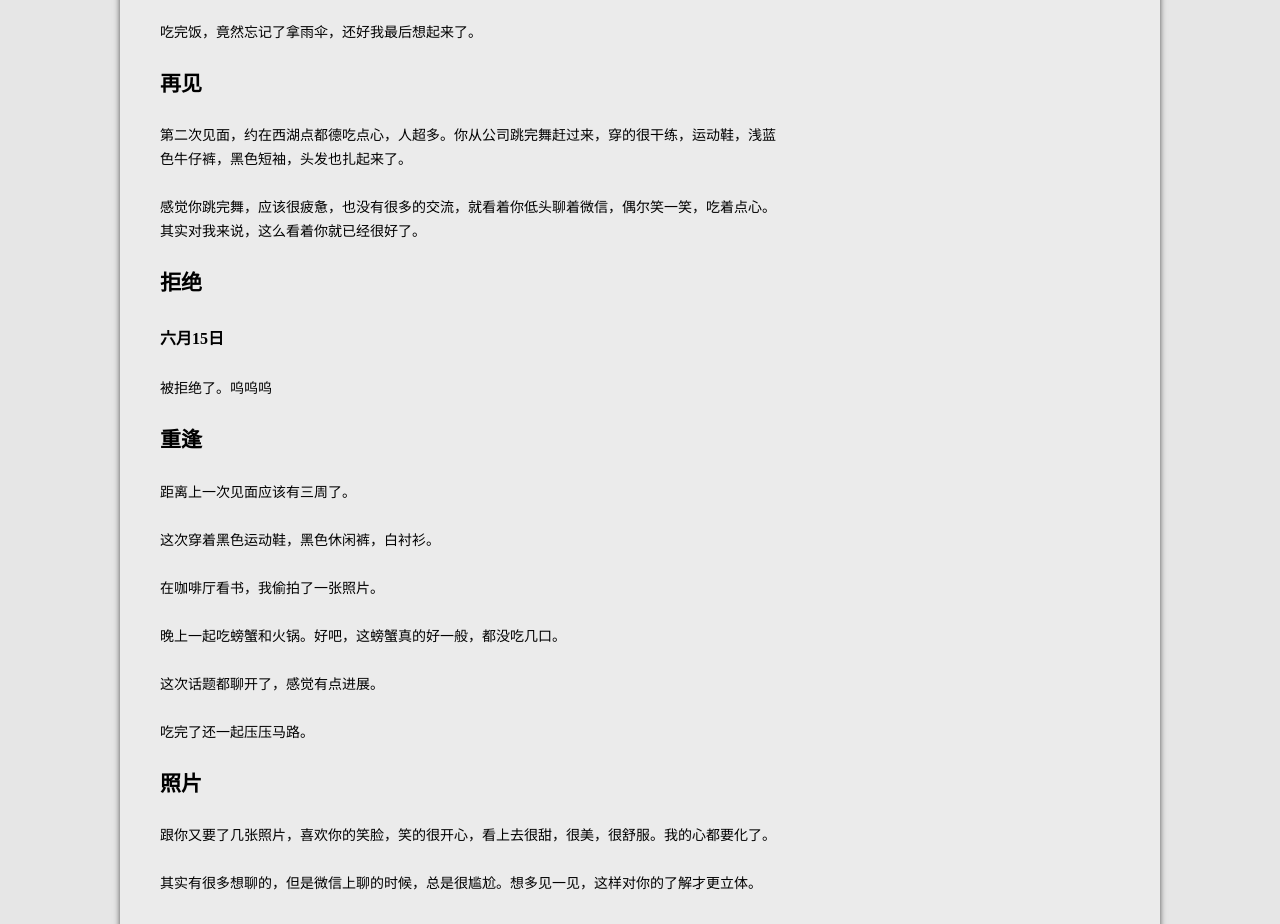
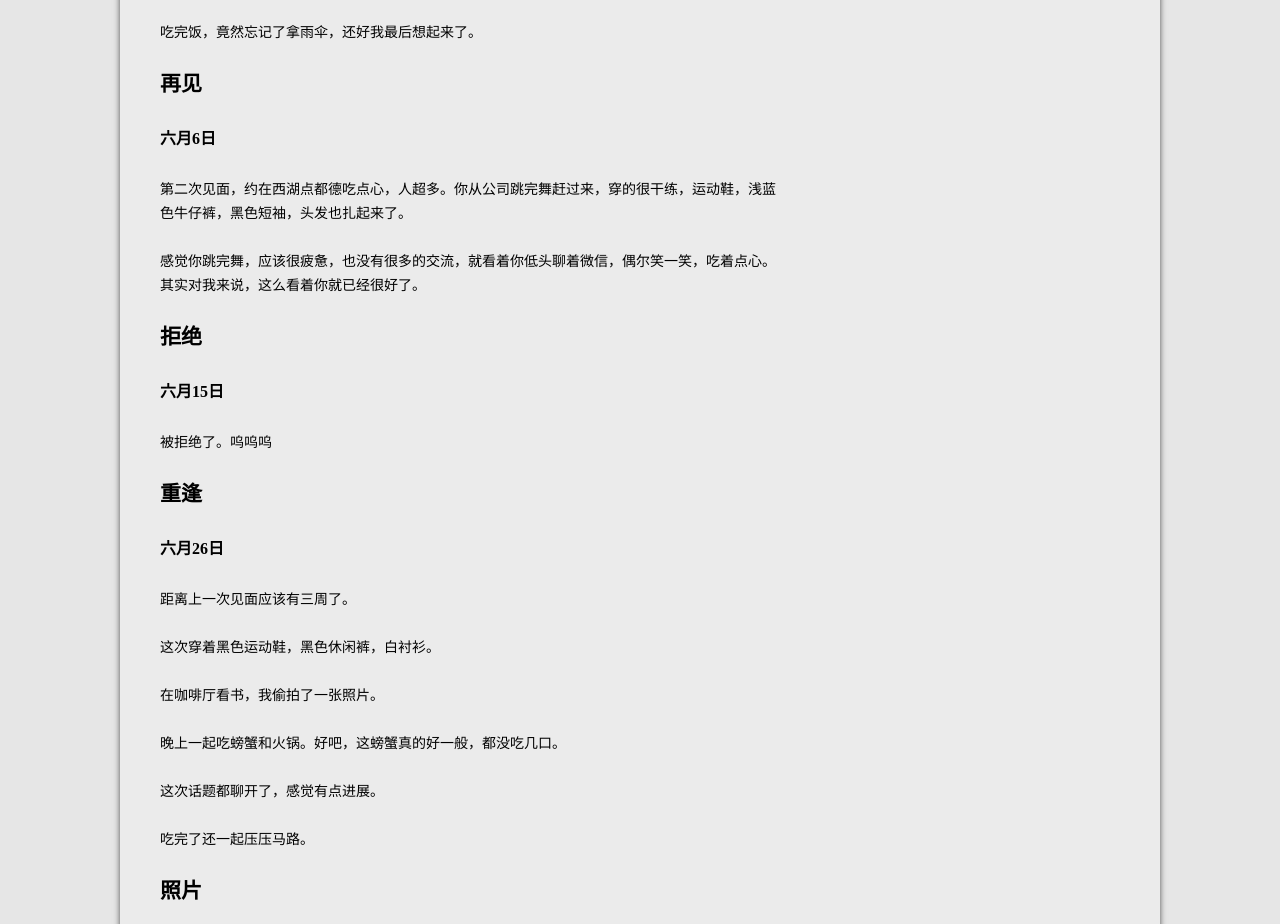
Before and after one commit to SuperTao/SuperTao.github.io, a plain HTML site: page 2021/07/07/我和婉君的故事/index.html in a window 1280 px wide. Shown: the part 1169-2093 px from the top of the page. Drawn offline with Linux system fonts and the light colour scheme.

Commit message:
Site updated: 2021-07-08 20:30:35

```diff
--- a/2021/07/07/我和婉君的故事/index.html
+++ b/2021/07/07/我和婉君的故事/index.html
@@ -28,7 +28,7 @@
 <meta property="og:description" content="前言五月14日妈妈推荐给我一个微信，说是朋友介绍。 我就这样添加了你的微信。 五月15日第一次聊天，原来你是湖北的女孩。 五月16日第一次收到小姐姐的照片，虽然戴着口罩，但是眼睛好美。 又收到一张，我承认，我心动了。 初见五月30日第一次约小姐姐，一开始还没见着，所以微信语音，问了你的位置。没想到你直接到五楼吃饭的地方，通话的时候，感觉声音挺好听的。 穿着匡威帆布鞋，黑色长裤，浅蓝色的衬衫。穿搭很">
 <meta property="og:locale" content="en_US">
 <meta property="article:published_time" content="2021-07-07T15:39:03.652Z">
-<meta property="article:modified_time" content="2021-07-08T12:18:38.504Z">
+<meta property="article:modified_time" content="2021-07-08T12:30:07.249Z">
 <meta property="article:author" content="John Doe">
 <meta name="twitter:card" content="summary">
 
@@ -88,7 +88,7 @@
 
         <div class="comments-link">
 
-            <a href="javascript:void(0);" data-url="http://example.com/2021/07/07/%E6%88%91%E5%92%8C%E5%A9%89%E5%90%9B%E7%9A%84%E6%95%85%E4%BA%8B/" data-id="ckquvmqq20000xotp6ep70a7l" class="leave-reply bdsharebuttonbox" data-cmd="more">Share</a>
+            <a href="javascript:void(0);" data-url="http://example.com/2021/07/07/%E6%88%91%E5%92%8C%E5%A9%89%E5%90%9B%E7%9A%84%E6%95%85%E4%BA%8B/" data-id="ckquw1kku00005ctp6kcwcssb" class="leave-reply bdsharebuttonbox" data-cmd="more">Share</a>
         </div><!-- .comments-link -->
       </header><!-- .entry-header -->
 
@@ -105,10 +105,10 @@
 <p>然后看了电影，</p>
 <p>晚餐是你点的，拍了张娃娃菜的照片。说实话，你的点餐水平不高啊。啊哈哈，我想说，以后就由我来点菜吧。</p>
 <p>吃完饭，竟然忘记了拿雨伞，还好我最后想起来了。</p>
-<h1 id="再见"><a href="#再见" class="headerlink" title="再见"></a>再见</h1><p>第二次见面，约在西湖点都德吃点心，人超多。你从公司跳完舞赶过来，穿的很干练，运动鞋，浅蓝色牛仔裤，黑色短袖，头发也扎起来了。</p>
+<h1 id="再见"><a href="#再见" class="headerlink" title="再见"></a>再见</h1><h3 id="六月6日"><a href="#六月6日" class="headerlink" title="六月6日"></a>六月6日</h3><p>第二次见面，约在西湖点都德吃点心，人超多。你从公司跳完舞赶过来，穿的很干练，运动鞋，浅蓝色牛仔裤，黑色短袖，头发也扎起来了。</p>
 <p>感觉你跳完舞，应该很疲惫，也没有很多的交流，就看着你低头聊着微信，偶尔笑一笑，吃着点心。其实对我来说，这么看着你就已经很好了。</p>
 <h1 id="拒绝"><a href="#拒绝" class="headerlink" title="拒绝"></a>拒绝</h1><h3 id="六月15日"><a href="#六月15日" class="headerlink" title="六月15日"></a>六月15日</h3><p>被拒绝了。呜呜呜</p>
-<h1 id="重逢"><a href="#重逢" class="headerlink" title="重逢"></a>重逢</h1><p>距离上一次见面应该有三周了。</p>
+<h1 id="重逢"><a href="#重逢" class="headerlink" title="重逢"></a>重逢</h1><h3 id="六月26日"><a href="#六月26日" class="headerlink" title="六月26日"></a>六月26日</h3><p>距离上一次见面应该有三周了。</p>
 <p>这次穿着黑色运动鞋，黑色休闲裤，白衬衫。</p>
 <p>在咖啡厅看书，我偷拍了一张照片。</p>
 <p>晚上一起吃螃蟹和火锅。好吧，这螃蟹真的好一般，都没吃几口。</p>
```
Also changed, not shown: index.html (+3 -3 lines).
